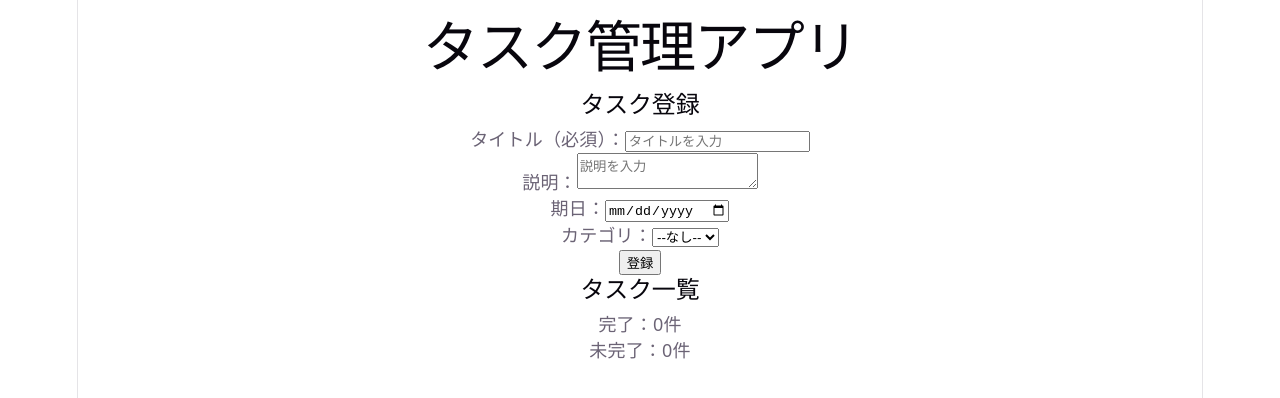
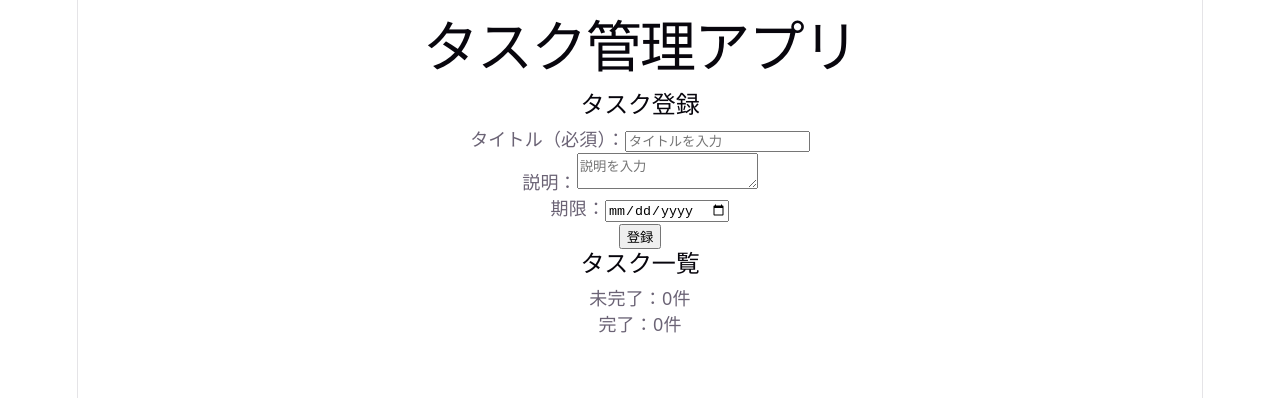
Before and after one commit to mh429/task-spa, a React (Vite) app: page / in a window 1280 px wide. Shown: the top 398 px of the page. Built offline with nearby package versions, Linux system fonts and the light colour scheme.

Commit message:
フィルター機能を実装

```diff
--- a/src/App.jsx
+++ b/src/App.jsx
@@ -17,9 +17,12 @@ function App() {
   // 編集中のタスクID
   const [editingId, setEditingId] = useState(null);
 
-  // 完了・未完了のカウンター
+  // 完了・未完了のカウンター（trueが完了、falseが未完了）
   const [trueCounter, setTrueCounter] = useState(0);
   const [falseCounter, setFalseCounter] = useState(0);
+
+  // 完了・未完了のフィルター
+  const [statusFilter, setStatusFilter] = useState(false)
 
   // tasksに変更があるたび、ローカルストレージを更新
   useEffect(() => {
@@ -33,17 +36,17 @@ function App() {
   }, [tasks]);
 
   // タスク追加関数
-  const addTask = (title, caption, limit, category) => {
+  const addTask = (title, caption, limit) => {
     setTasks([
       ...tasks,
-      {id:Date.now(), title, caption, limit, category, status: false}
+      {id:Date.now(), title, caption, limit, status: false}
     ]);
   };
 
   // タスク編集関数
-  const updateTask = (id, newTitle, newCaption, newLimit, newCategory) => {
+  const updateTask = (id, newTitle, newCaption, newLimit) => {
     // タスク一覧から該当のタスクを探し、titleを書き換える
-    setTasks(tasks.map(task => task.id === id ? {...task, title: newTitle, caption:newCaption, limit: newLimit, category: newCategory} : task));
+    setTasks(tasks.map(task => task.id === id ? {...task, title: newTitle, caption:newCaption, limit: newLimit} : task));
     // 編集中のタスクIDを空にする
     setEditingId(null);
   };
@@ -63,14 +66,18 @@ function App() {
     <div>
       <h1>タスク管理アプリ</h1>
 
-
       <h2>タスク登録</h2>
         <TaskInput onAdd={addTask} />
 
+      <h2>タスク一覧</h2>
 
-      <h2>タスク一覧</h2>
-        <p>完了：{trueCounter}件</p>
-        <p>未完了：{falseCounter}件</p>
+        <div onClick={() => setStatusFilter(false)}>
+          <p>未完了：{falseCounter}件</p>
+        </div>
+        <div onClick={() => setStatusFilter(true)}>
+          <p>完了：{trueCounter}件</p>
+        </div>
+
         <TaskList
         tasks={tasks}
         editingId={editingId}
@@ -78,6 +85,7 @@ function App() {
         onUpdate={updateTask}
         onToggle={toggleTask}
         onDelete={deleteTask}
+        statusFilter={statusFilter}
         />
 
     </div>
--- a/src/components/TaskInput.jsx
+++ b/src/components/TaskInput.jsx
@@ -5,7 +5,6 @@ export const TaskInput = ({onAdd}) => {
   const [title, setTitle] = useState("");
   const [caption, setCaption] = useState("");
   const [limit, setLimit] = useState("");
-  const [category, setCategory] = useState(0);
 
   // input要素を参照するためのref
   const titleRef = useRef(null);
@@ -13,18 +12,13 @@ export const TaskInput = ({onAdd}) => {
   const handleAdd = () => {
     if(!title.trim()) return;
 
-    // setLimit((prev) => prev.replaceAll('-','/'));
-    console.log(limit);
-    console.log(typeof limit);
-
     // 親コンポーネントにタスク追加を依頼
-    onAdd(title,caption,limit,category);
+    onAdd(title,caption,limit);
 
     // 入力をリセット
     setTitle("");
     setCaption("");
     setLimit("");
-    setCategory();
 
     // 連続登録しやすいようにフォーカスを当てる
     titleRef.current.focus();
@@ -52,7 +46,7 @@ export const TaskInput = ({onAdd}) => {
       </p>
 
       <p>
-        期日：
+        期限：
         <input
           type="date"
           value={limit}
@@ -61,16 +55,6 @@ export const TaskInput = ({onAdd}) => {
         />
       </p>
 
-      <p>
-        カテゴリ：
-        <select onChange={(e) => setCategory(Number(e.target.value))}>
-          <option value="0" selected>--なし--</option>
-          <option value="1">仕事</option>
-          <option value="2">生活</option>
-          <option value="3">趣味</option>
-        </select>
-      </p>
-
       <button onClick={handleAdd}>登録</button>
     </div>
   )
--- a/src/components/TaskItem.jsx
+++ b/src/components/TaskItem.jsx
@@ -12,7 +12,6 @@ export const TaskItem = ({
   const[editTitle, setEditTitle] = useState(task.title);
   const[editCaption, setEditCaption] = useState(task.caption);
   const[editLimit, setEditLimit] = useState(task.limit);
-  const[editCategory, setEditCategory] = useState(task.category);
 
   // 編集モード
   if(editingId === task.id){
@@ -42,16 +41,7 @@ export const TaskItem = ({
             onChange={e => setEditLimit(e.target.value)}
           />
         </p>
-        <p>
-          カテゴリー：
-          <select onChange={(e) => setEditCategory(Number(e.target.value))}>
-            <option value="0" selected={editCategory === 0 ? "true" : "false"}>--なし--</option>
-            <option value="1" selected={editCategory === 1 ? "true" : "false"}>仕事</option>
-            <option value="2" selected={editCategory === 2 ? "true" : "false"}>生活</option>
-            <option value="3" selected={editCategory === 3 ? "true" : "false"}>趣味</option>
-          </select>
-        </p>
-        <button onClick={() => onUpdate(task.id, editTitle, editCaption, editLimit, editCategory)}>保存</button>
+        <button onClick={() => onUpdate(task.id, editTitle, editCaption, editLimit)}>保存</button>
       </li>
     );
   }
@@ -61,10 +51,8 @@ export const TaskItem = ({
     <li>
       <p>タイトル：{task.title}</p>
       <p>説明：{task.caption}</p>
-      <p>期限：{task.limit}</p>
-      <p>カテゴリ：{task.category}</p>
+      {task.limit ? <p>期限：{task.limit}</p> : ""}
       <p>ステータス：{task.status ? "完了" : "未完了"}</p>
-      <p></p>
       <button onClick={() => onToggle(task.id)}>{task.status ? "未完了に戻す" : "完了"}</button>
       <button onClick={() => onEditStart(task.id)}>編集</button>
       <button onClick={() => onDelete(task.id)}>削除</button>
--- a/src/components/TaskList.jsx
+++ b/src/components/TaskList.jsx
@@ -1,9 +1,17 @@
 import { TaskItem } from "./TaskItem"
 
-export const TaskList = ({tasks, ...handlers}) => {
-    return (
+export const TaskList = ({tasks, statusFilter, ...handlers}) => {
+
+  // 完了・未完了でフィルターする
+  const filteredTasks = tasks.filter(task => {
+    if (statusFilter) return task.status;
+    if (!statusFilter) return !task.status;
+  });
+
+  return (
+    <div>
       <ul>
-        {tasks.map(task => (
+        {filteredTasks.map(task => (
           <TaskItem
             key={task.id}
             task={task}
@@ -11,5 +19,7 @@ export const TaskList = ({tasks, ...handlers}) => {
           />
         ))}
       </ul>
-    )
+    </div>
+
+  )
 }
```
Also changed, not shown: 1 other file (tests, documents, lock files or other folders).
